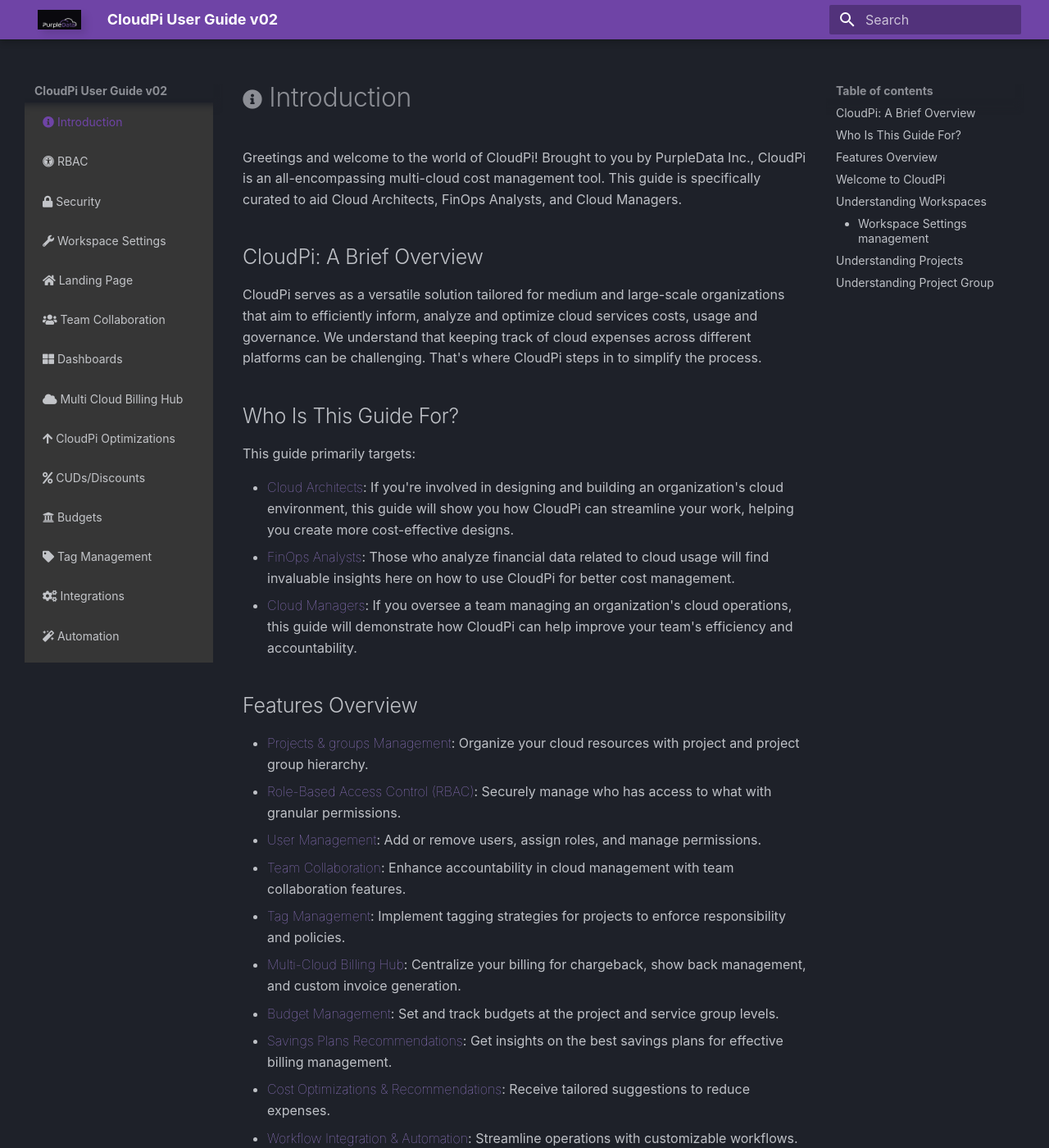
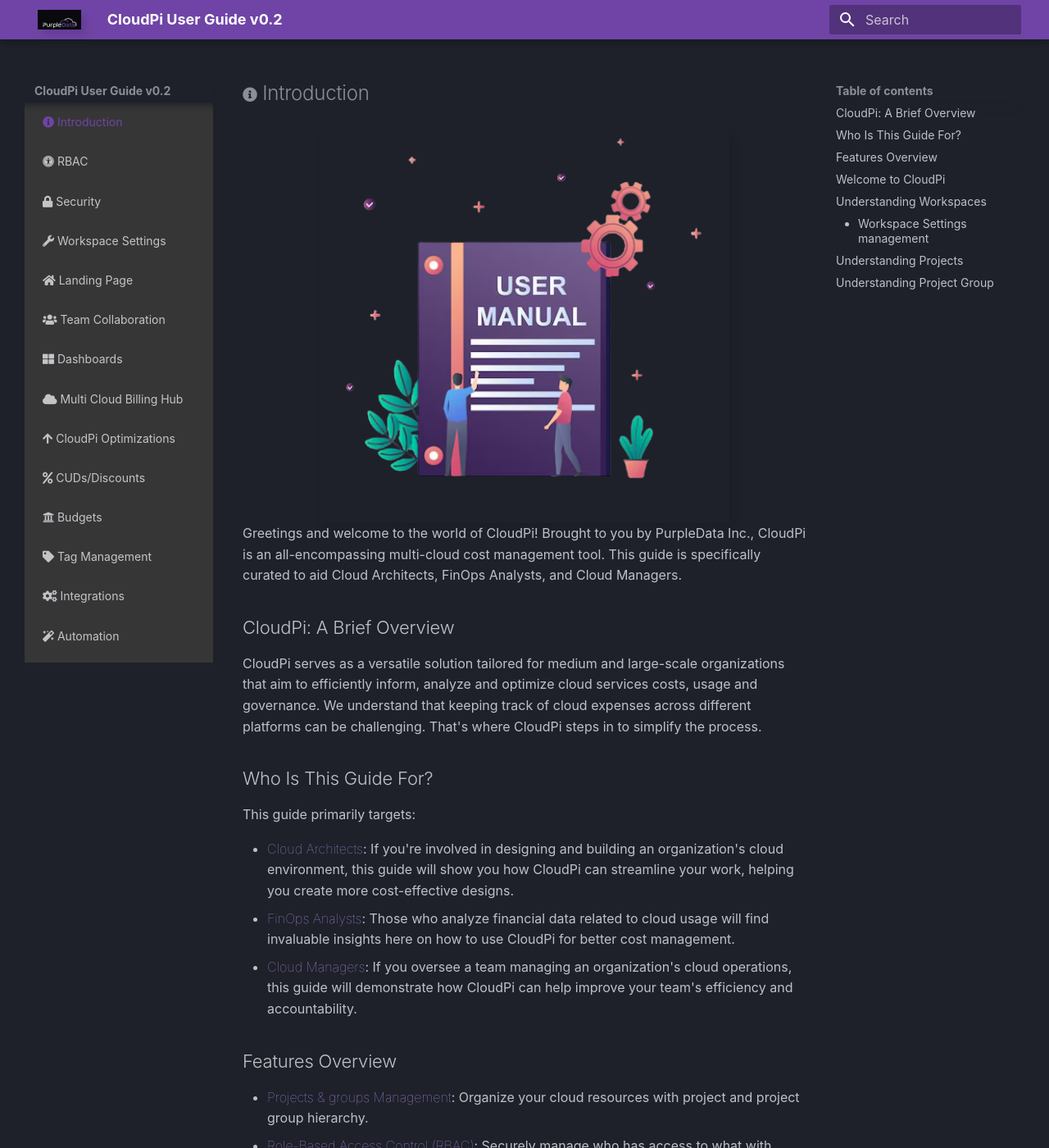
Before and after one commit to karthik-kalakada/mkdocs, an MkDocs documentation site: the page built from docs/index.md, in a window 1280 px wide and 1400 px high. Shown: the whole window at 82% size. Built offline with MkDocs 1.6.1 and Material for MkDocs 9.7.7, drawn with Linux system fonts in a browser that asks for light colours; some web fonts are replaced.

Commit message:
user_guide_image

```diff
--- a/docs/index.md
+++ b/docs/index.md
@@ -1,4 +1,5 @@
 
+![User Guide](images/image 10 (1).png){: width="500"}
 Greetings and welcome to the world of CloudPi! Brought to you by PurpleData Inc., CloudPi
 is an all-encompassing multi-cloud cost management tool. This guide is specifically curated
 to aid Cloud Architects, FinOps Analysts, and Cloud Managers.
--- a/docs/stylesheets/custom.css
+++ b/docs/stylesheets/custom.css
@@ -160,3 +160,11 @@
   margin: 0;
   scrollbar-color: #6F44A6;
 }
+
+.md-content__inner h1{
+  font-size: 24px;
+}
+
+.md-content__inner h2{
+  font-size: 22px;
+}
--- a/mkdocs.yml
+++ b/mkdocs.yml
@@ -1,4 +1,4 @@
-site_name: CloudPi User Guide v02
+site_name: CloudPi User Guide v0.2
 site_url: https://docs.purpledatainc.com
 theme:
   # custom_dir: overrides
```
Also changed, not shown: docs/images/image 10 (1).png (added).
